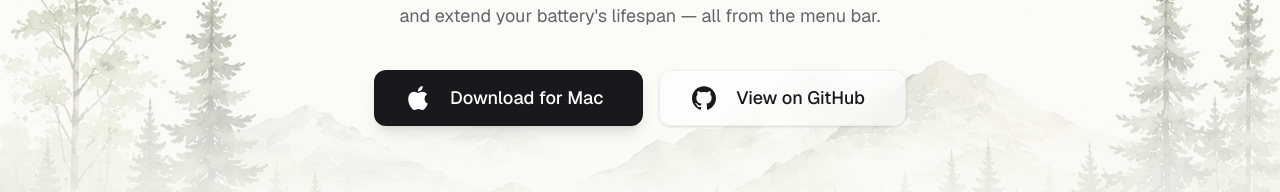
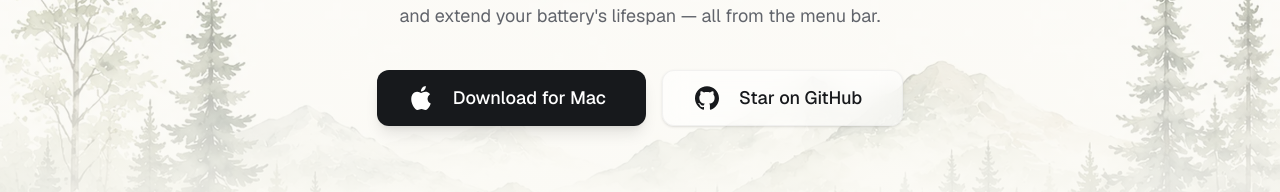
Before and after one commit to DinanathDash/Stasis-web, a Next.js app: page / in a window 1280 px wide. Shown: the part 450-642 px from the top of the page. Built offline with nearby package versions, Linux system fonts and the light colour scheme; no server answers.

Commit message:
feat: show the repo's star count on the GitHub button

```diff
--- a/src/components/sections/hero.tsx
+++ b/src/components/sections/hero.tsx
@@ -3,6 +3,13 @@ import { ArrowRight } from "lucide-react";
 import { siGithub } from "simple-icons";
 import { ProtectedBackground } from "@/components/ui/protected-background";
 import { HeroDownloadButton } from "@/components/ui/hero-download-button";
+
+/** 16 -> "16", 2800 -> "2.8k", 12400 -> "12k". */
+function formatStars(count: number) {
+  if (count < 1000) return String(count);
+  const k = count / 1000;
+  return `${k >= 10 ? Math.round(k) : Math.round(k * 10) / 10}k`;
+}
 
 export async function Hero() {
   let version = "1.0.0";
@@ -24,6 +31,26 @@ export async function Hero() {
     }
   } catch (error) {
     console.error("Failed to fetch Stasis release version:", error);
+  }
+
+  // Left null when unavailable, so the button renders without a count rather
+  // than claiming a stale or wrong one.
+  let stars: string | null = null;
+  try {
+    const res = await fetch(
+      "https://api.github.com/repos/DinanathDash/Stasis",
+      {
+        next: { revalidate: 3600 },
+      },
+    );
+    if (res.ok) {
+      const data = await res.json();
+      if (typeof data.stargazers_count === "number") {
+        stars = formatStars(data.stargazers_count);
+      }
+    }
+  } catch (error) {
+    console.error("Failed to fetch Stasis star count:", error);
   }
 
   return (
@@ -71,8 +98,34 @@ export async function Hero() {
               href="https://github.com/DinanathDash/Stasis"
               target="_blank"
               rel="noopener noreferrer"
-              className="flex items-center justify-center"
+              className="relative flex items-center justify-center"
             >
+              {/*
+                A copy of the resting row, invisible and never animated. It is
+                the only child in flow, so it alone sets the button's width and
+                holds it steady while the real content animates on top.
+
+                Without it the box shrinks on hover: collapsing the mark and the
+                count frees more width than the arrow takes back. A `min-w-*`
+                literal would not do either, since the resting width moves with
+                the number of digits in the star count.
+              */}
+              <span aria-hidden className="invisible flex items-center gap-2">
+                <span className="w-7 mr-2 shrink-0" />
+                <span className="whitespace-nowrap">Star on GitHub</span>
+                <span className="w-0 shrink-0" />
+                {stars ? (
+                  <span className="ml-2 flex items-center shrink-0">
+                    <span className="mr-2 w-px shrink-0" />
+                    <span className="text-sm font-semibold tabular-nums md:text-base">
+                      {stars}
+                    </span>
+                  </span>
+                ) : null}
+              </span>
+
+              {/* Out of flow, so none of its width changes reach the button. */}
+              <span className="absolute inset-0 flex items-center justify-center gap-2">
                 <div className="flex items-center justify-start w-7 mr-2 opacity-100 transition-all duration-300 ease-out group-hover:w-0 group-hover:mr-0 group-hover:opacity-0 group-hover:scale-50 shrink-0">
                   <svg
                     role="img"
@@ -84,11 +137,31 @@ export async function Hero() {
                   </svg>
                 </div>
                 <span className="whitespace-nowrap relative z-10">
-                View on GitHub
+                  Star on GitHub
                 </span>
+                {/* Sits against the label rather than after the count, so it
+                  unfurls out of the text the way it did before the count
+                  existed. Zero-width at rest, so it costs nothing there. */}
                 <div className="flex items-center justify-end w-0 opacity-0 transition-all duration-300 ease-out group-hover:w-7 group-hover:ml-2 group-hover:opacity-100 shrink-0">
                   <ArrowRight className="!h-6 !w-6 shrink-0 -translate-x-4 scale-50 transition-all duration-300 ease-out group-hover:translate-x-0 group-hover:scale-100" />
                 </div>
+                {/* Collapses on hover on the same 300ms curve as the mark, so the
+                  label and arrow are alone by the time it finishes. `max-w`
+                  rather than a fixed `w`, because the count's width varies with
+                  its digits. */}
+                {stars ? (
+                  <span className="ml-2 flex max-w-24 items-center overflow-hidden opacity-100 transition-all duration-300 ease-out group-hover:ml-0 group-hover:max-w-0 group-hover:scale-50 group-hover:opacity-0 shrink-0">
+                    <span
+                      aria-hidden
+                      className="mr-2 h-5 w-px shrink-0 bg-border/70"
+                    />
+                    <span className="text-sm font-semibold tabular-nums md:text-base">
+                      {stars}
+                    </span>
+                    <span className="sr-only"> stars</span>
+                  </span>
+                ) : null}
+              </span>
             </a>
           </Button>
         </div>
```
Lines whose indentation alone changed are shown as unchanged.
